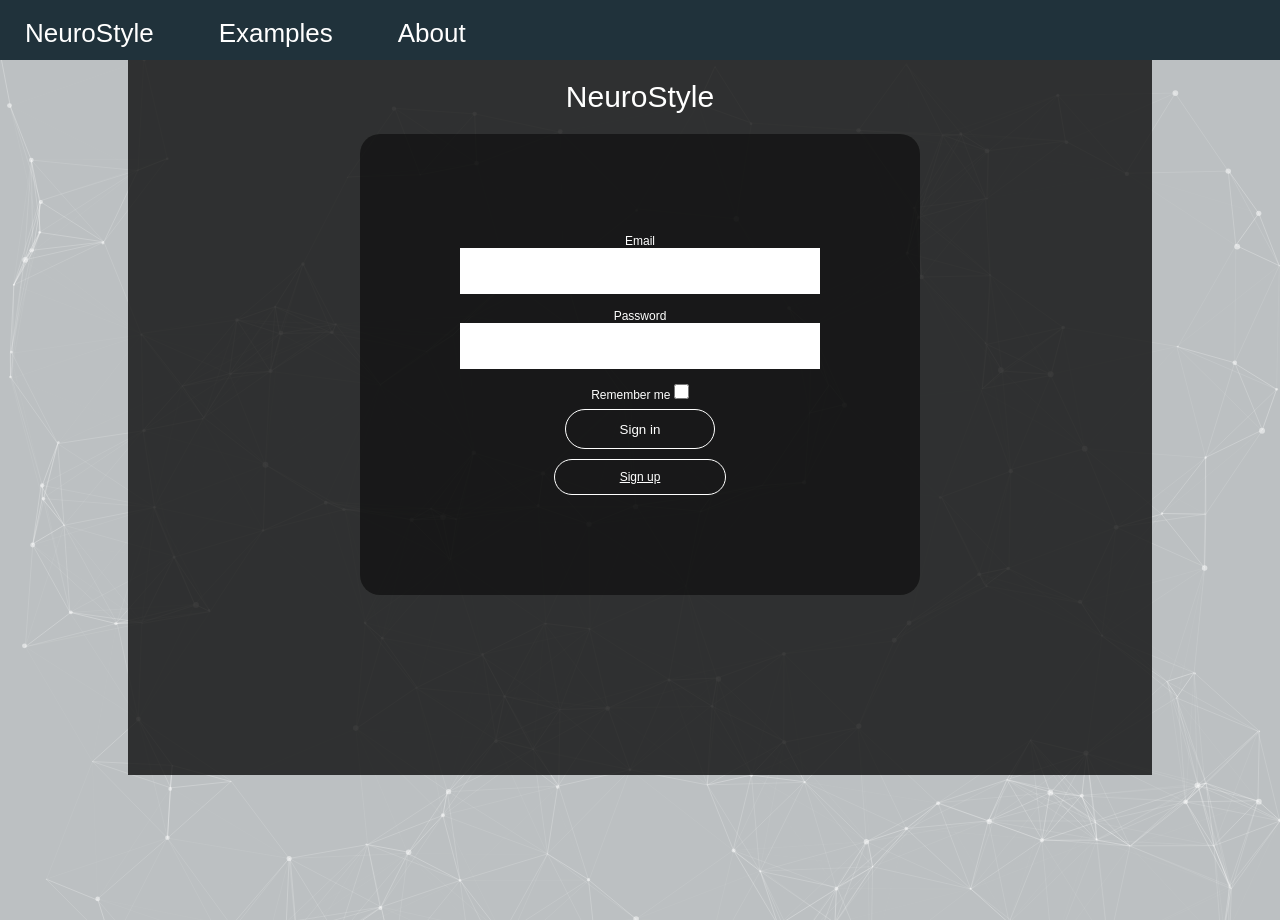
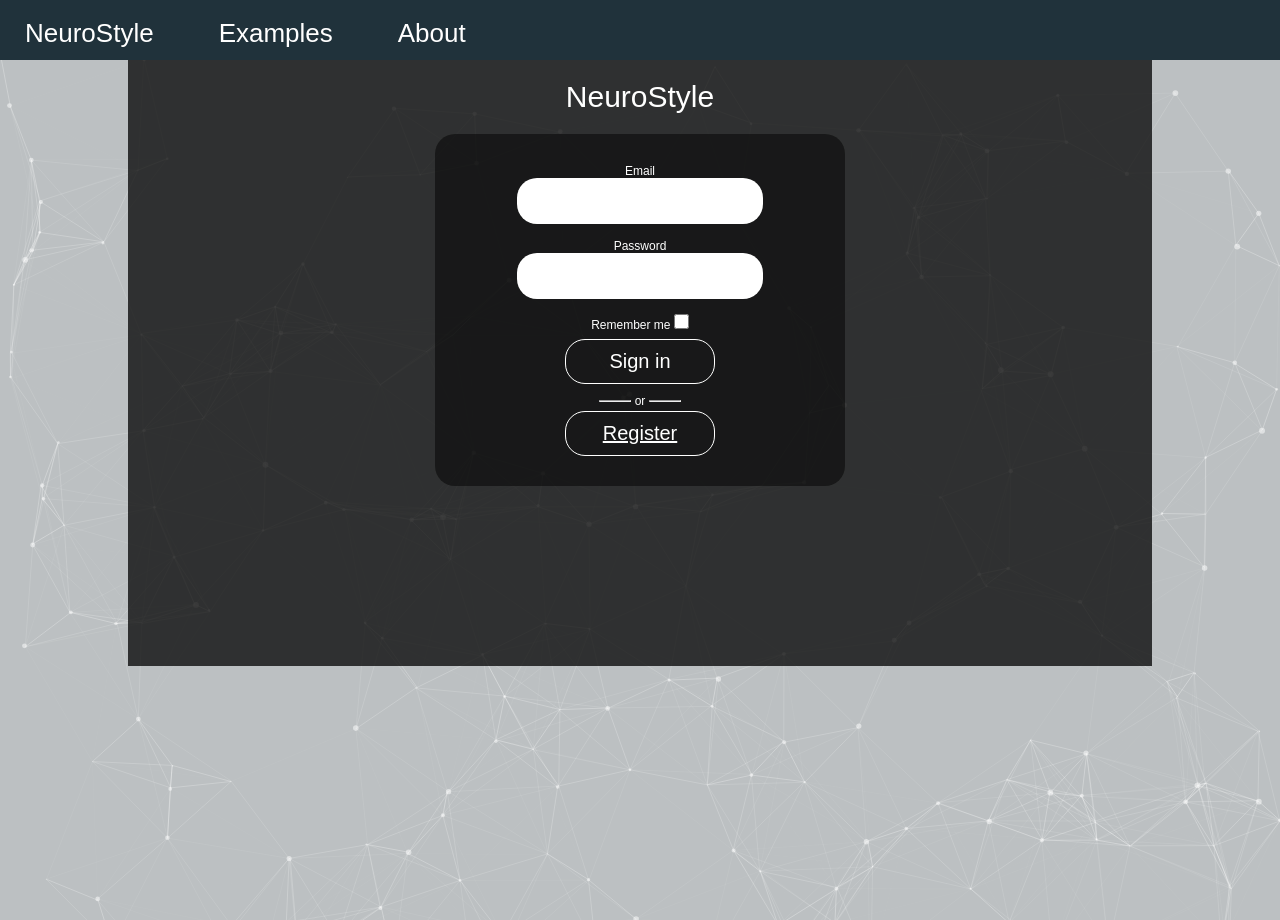
Before and after one commit to OutOfTimeMan/NeuralStyle, a Flask app: page /login in a window 1280 px wide. Run offline with Flask 2, Linux system fonts and the light colour scheme; some libraries are stand-ins or nearby versions.

Commit message:
Upgraded styles for registration and login forms

```diff
--- a/forms.py
+++ b/forms.py
@@ -13,4 +13,4 @@ class RegisterForm(FlaskForm):
     email = StringField('Email: ', validators=[Email("Некорректный email")])
     psw = PasswordField('Password:', validators=[DataRequired(), Length(min=4, max=100, message='Пароль должен быть от 4 от 100 символов')])
     psw2 = PasswordField('Repeat password: ', validators=[DataRequired(), EqualTo('psw', message='Пароли не совпадают')])
-    submit = SubmitField('Sign up')
+    submit = SubmitField('Register')
--- a/main.py
+++ b/main.py
@@ -13,7 +13,8 @@ app.config['SECRET_KEY'] = 'enkjrgn3e45rt0342hf23kjfn2ekwlfn23wo4t'
 
 login_manager = LoginManager(app)
 login_manager.login_view = 'login'
-
+login_manager.login_message = 'Please log in to access the editor'
+login_manager.login_message_category = 'error1'
 
 @login_manager.user_loader
 def load_user(user_id):
@@ -79,7 +80,7 @@ def index():
 
 @app.route('/examples')
 def examples():
-    return render_template('examples.html', menu=menu)
+    return render_template('examples.html', title='Examples', menu=menu)
 
 
 @app.route('/login', methods=['POST', 'GET'])
@@ -114,12 +115,12 @@ def register():
             return redirect(url_for('login'))
         else:
             flash("Ошибка при добавлении в БД", "error")
-    return render_template("register.html", menu=menu, title="Регистрация", form=form)
+    return render_template("register.html", menu=menu, title="Registration", form=form)
 
 
 @app.route('/about')
 def about():
-    return render_template('about.html', menu=menu)
+    return render_template('about.html', title='About', menu=menu)
 
 @app.route('/logout')
 def logout():
--- a/static/css/styles.css
+++ b/static/css/styles.css
@@ -1,5 +1,5 @@
 html{
-font-family: Verdana, sans-serif;
+font-family: Roboto, sans-serif;
 }
 
 ul.mainmenu {
@@ -113,51 +113,31 @@ canvas {
   color: #fff;
   position: relative;
   z-index: 1;
+  margin: 20px;
   background: rgb(0, 0, 1, 0.5);
   border-radius: 20px;
-  max-width: 360px;
+  width: 40%;
   margin: 0 auto 100px;
-  padding: 100px;
   text-align: center;
-
-
-}
-
-
-.form-item{
-  margin-bottom: 10px;
+  padding: 30px 0;
 }
 
 
 
-.form-contact label{
-
-}
-
-#email{
+#email,#psw,#psw2{
   font-family: "Roboto", sans-serif;
   outline: 0;
   background-color: None;
-  width: 100%;
+  width: 60%;
   border: 0;
   margin: 0 0 15px;
   padding: 15px;
   box-sizing: border-box;
   font-size: 14px;
+  border-radius: 20px;
+  color: (0, 255, 0);
 }
 
-#psw{
-  font-family: "Roboto", sans-serif;
-  outline: 0;
-  background-color: None;
-  width: 100%;
-  border: 0;
-  margin: 0 0 15px;
-  padding: 15px;
-  box-sizing: border-box;
-  font-size: 14px;
-
-}
 
 #remember{
   width: 15px;
@@ -166,7 +146,6 @@ canvas {
 }
 
 #submit{
-  height: 40px;
   background: None;
   color: #fff;
   padding: 10px;
@@ -174,31 +153,53 @@ canvas {
   width: 150px;
   align: center;
   border-radius: 20px;
-  display: block;
   margin: 0 auto 10px;
+  font-size: 20;
 
 }
-
 
 #submit:hover{
   background-color: #9E9B9B;
 }
 
 #register{
+  padding: 10px 0;
+  display: inline-block;
   color: #fff;
-  padding: 10px;
   border: 1px solid white;
-  width: 150px;
+  width: 148px;
   align: center;
   border-radius: 20px;
-  display: block;
   margin: 0 auto;
+  font-size: 20;
 }
 
 #register:hover{
   background: #9E9B9B;
 }
 
+hr{
+    display: inline-block;
+    width: 30px;
+}
+
+#or{
+    display: inline-block;
+    transform: translate(0, -3px);
+}
+
+.flash.error1{
+	border: 1px solid rgb(217, 199, 35);
+	background: rgb(177, 179, 177, 0.5);
+	text-align: center;
+	border-radius: 20px;
+	font-size: 15px;
+	margin-bottom: 10px;
+	color: #fff;
+	width: 80%;
+	margin: 0 auto 10px;
+}
+
 a:visited{
   color: #fff;
 }
--- a/templates/login.html
+++ b/templates/login.html
@@ -27,8 +27,8 @@
 
 <p>{{form.remember.label() }} {{ form.remember() }}
 <p>{{ form.submit() }}
-
-<p><a id='register' href="{{url_for('register')}}">Sign up</a>
+<hr> <span id="or">or</span> <hr>
+<p><a id='register' href="{{url_for('register')}}">Register</a>
 </form>
 
 
```
